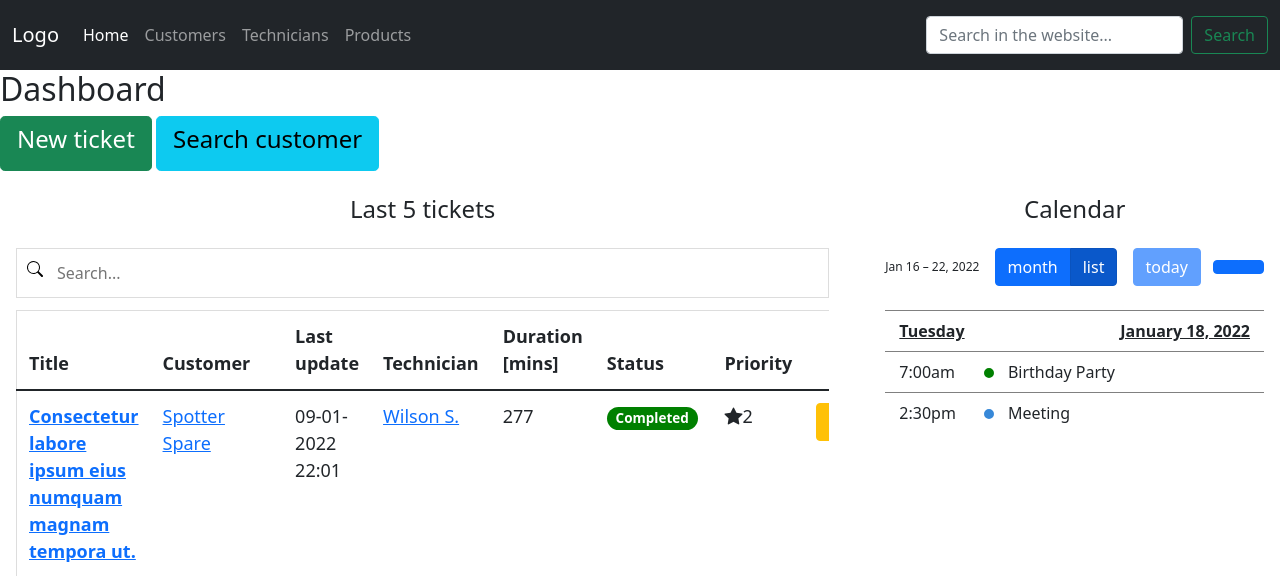
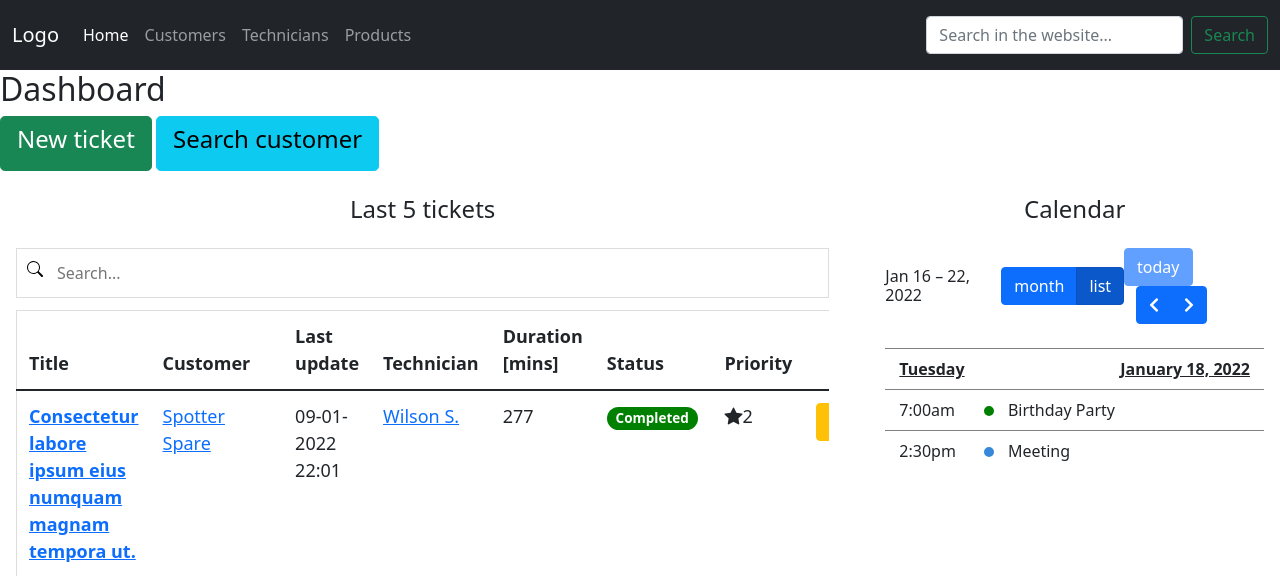
Before and after one commit to sannae/hotline, a Django app: page / in a window 1280 px wide. Shown: the top 576 px of the page. Run offline with Django 3.2, Linux system fonts and the light colour scheme; data comes from the database, SQL or seed files in the repository; some libraries are stand-ins or nearby versions.

Commit message:
added fontawesome to render arrows in toolbar

```diff
--- a/hotline/templates/hotline/home.html
+++ b/hotline/templates/hotline/home.html
@@ -17,6 +17,8 @@
         integrity="sha384-1BmE4kWBq78iYhFldvKuhfTAU6auU8tT94WrHftjDbrCEXSU1oBoqyl2QvZ6jIW3" crossorigin="anonymous">
     <!-- Bootstrap icons (https://icons.getbootstrap.com/)-->
     <link rel="stylesheet" href="https://cdn.jsdelivr.net/npm/bootstrap-icons@1.7.1/font/bootstrap-icons.css">
+    <!-- Fontawesome -->
+    <link href='https://cdn.jsdelivr.net/npm/@fortawesome/fontawesome-free@5.13.1/css/all.css' rel='stylesheet'>
     <!-- Fullcalendar -->
     <link href='https://cdn.jsdelivr.net/npm/fullcalendar@5.10.1/main.min.css' rel='stylesheet' type='text/css'>
     <!-- Import the main CSS file in the static files folder -->
--- a/static/css/style.css
+++ b/static/css/style.css
@@ -36,6 +36,6 @@
   /* Calendar */
 
 .fc .fc-toolbar-title {
-    font-size: 0.75em;
+    font-size: 1em;
     margin: 0;
 }
```
